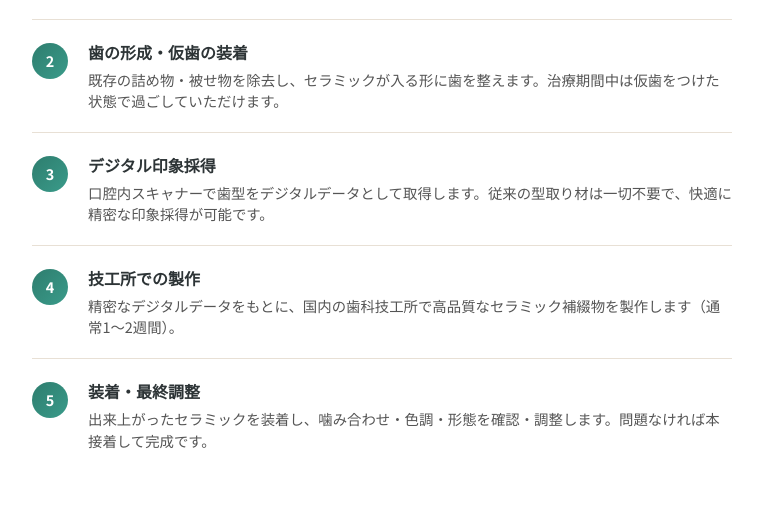
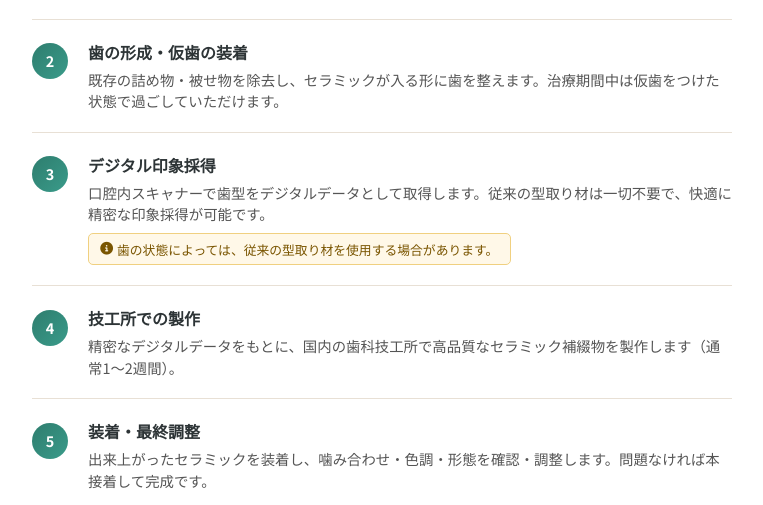
Before and after one commit to kitwo0623-maker/dental-clinic, a Flask app: page /aesthetic in a window 1280 px wide. Shown: the part 5486-5991 px from the top of the page, without its empty margins (50-813 px from the left). Run offline with Flask 3, Linux system fonts and the light colour scheme.

Commit message:
デジタル印象採得に注意書きを追加 (#41)
Co-authored-by: Claude <noreply@anthropic.com>

```diff
--- a/static/css/style.css
+++ b/static/css/style.css
@@ -3116,3 +3116,9 @@ details[open] .gs-faq-q::after { transform: rotate(45deg); }
 }
 .ae-lab-cred-title { font-weight: 700; font-size: 0.88rem; color: #f0c56a; }
 .ae-lab-cred-desc  { font-size: 0.78rem; color: rgba(255,255,255,0.65); margin-top: 0.1rem; }
+
+.ae-flow-note {
+  margin-top: 0.5rem; font-size: 0.8rem; color: #7a5500;
+  background: #fff8e8; border: 1px solid #f0d080;
+  border-radius: 5px; padding: 0.35rem 0.7rem; display: inline-flex; align-items: center;
+}
--- a/templates/aesthetic.html
+++ b/templates/aesthetic.html
@@ -517,6 +517,7 @@
         <div class="ae-flow-content">
           <div class="ae-flow-title">デジタル印象採得</div>
           <p>口腔内スキャナーで歯型をデジタルデータとして取得します。従来の型取り材は一切不要で、快適に精密な印象採得が可能です。</p>
+          <div class="ae-flow-note"><i class="fas fa-info-circle me-1"></i>歯の状態によっては、従来の型取り材を使用する場合があります。</div>
         </div>
       </div>
       <div class="ae-flow-item">
```
